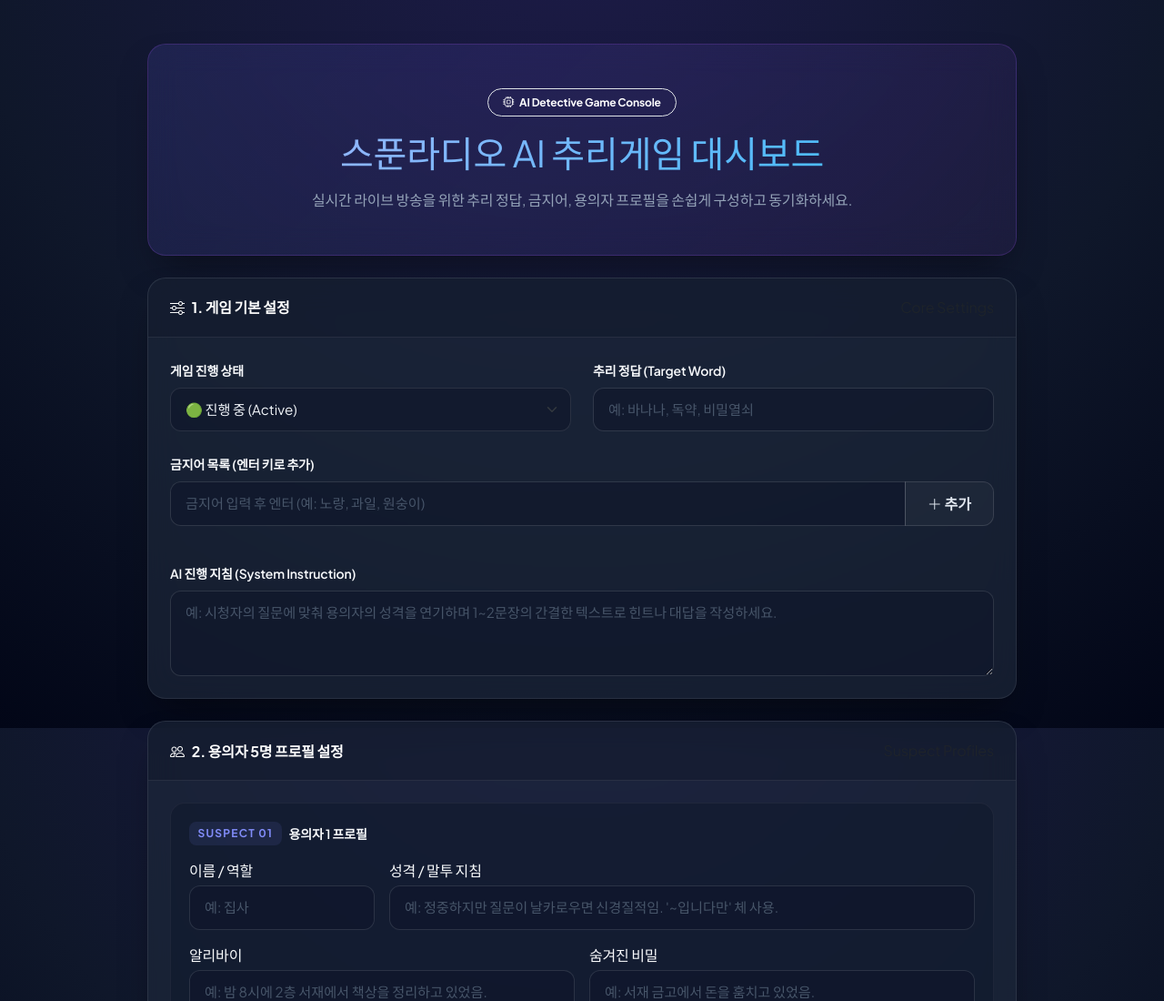
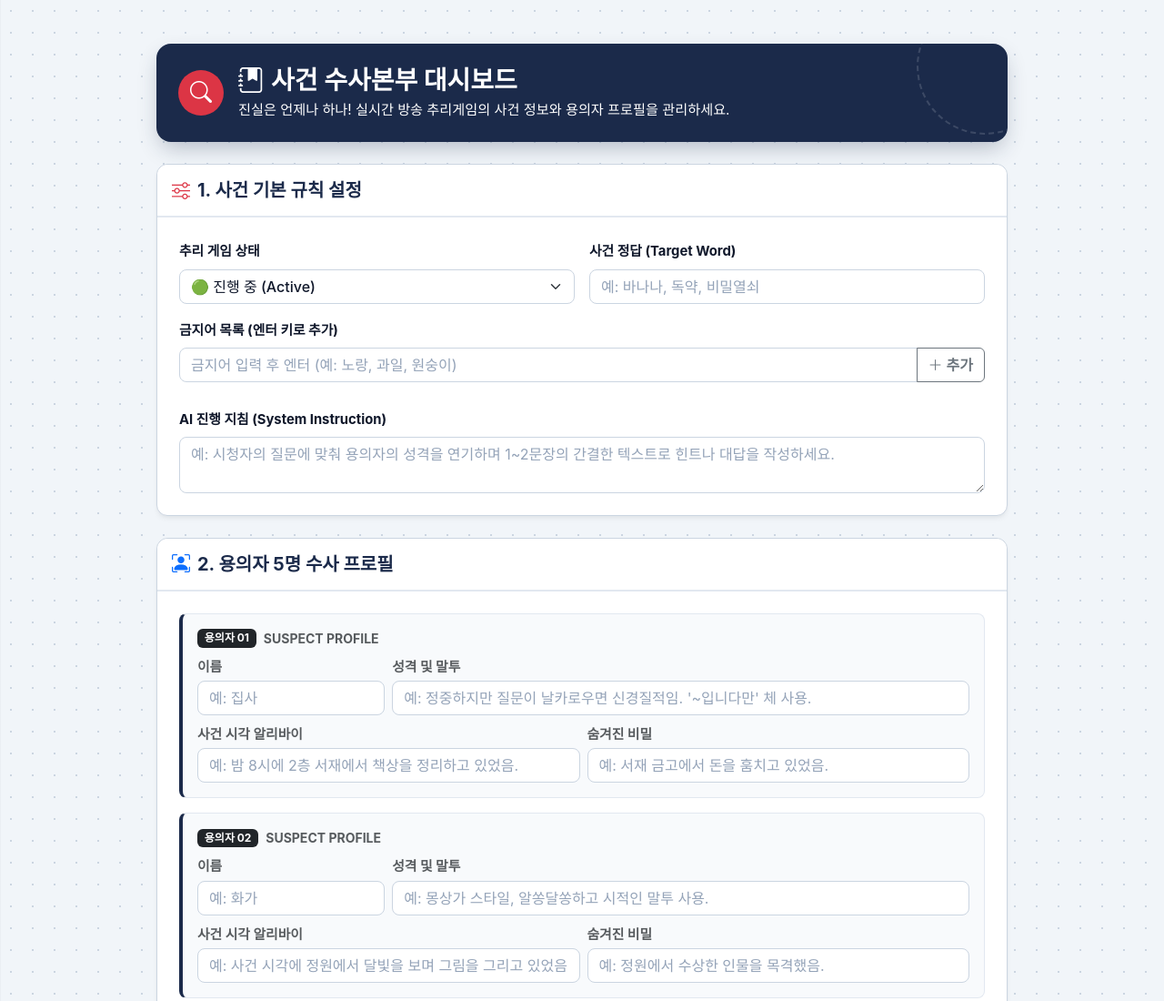
Before and after one commit to damjun0804-cell/dodam_game, a plain HTML site: page index.html in a window 1280 px wide. Shown: the top 1100 px of the page at 91% size. Drawn offline with nearby package versions, Linux system fonts and the light colour scheme; a web font is replaced by a local one.

Commit message:
Update index.html

```diff
--- a/index.html
+++ b/index.html
@@ -3,227 +3,196 @@
 <head>
   <meta charset="UTF-8">
   <meta name="viewport" content="width=device-width, initial-scale=1.0">
-  <title>스푼라디오 AI 추리게임 대시보드</title>
-  <!-- Google Fonts & Bootstrap 5 & Icons -->
-  <link rel="preconnect" href="https://fonts.googleapis.com">
-  <link rel="preconnect" href="https://fonts.gstatic.com" crossorigin>
-  <link href="https://fonts.googleapis.com/css2?family=Plus+Jakarta+Sans:wght@400;500;600;700;800&display=swap" rel="stylesheet">
+  <title>명탐정 코난 컨셉 AI 추리게임 대시보드</title>
   <link href="https://cdn.jsdelivr.net/npm/bootstrap@5.3.0/dist/css/bootstrap.min.css" rel="stylesheet">
-  <link rel="stylesheet" href="https://cdn.jsdelivr.net/npm/bootstrap-icons@1.11.1/font/bootstrap-icons.css">
+  <link rel="stylesheet" href="https://cdn.jsdelivr.net/npm/bootstrap-icons@1.10.5/font/bootstrap-icons.css">
+  <link rel="stylesheet" as="style" crossorigin href="https://cdn.jsdelivr.net/gh/orioncactus/pretendard@v1.3.8/dist/web/static/pretendard.css" />
   <style>
     :root {
-      --bg-gradient: radial-gradient(circle at 50% -20%, #1e1b4b 0%, #0f172a 60%, #020617 100%);
-      --card-bg: rgba(30, 41, 59, 0.65);
-      --card-border: rgba(255, 255, 255, 0.08);
-      --card-hover-border: rgba(99, 102, 241, 0.4);
-      --accent-purple: #818cf8;
-      --accent-indigo: #6366f1;
-      --accent-cyan: #38bdf8;
-      --text-muted: #94a3b8;
+      --conan-navy: #1b2a4a;
+      --conan-red: #dc2626;
+      --conan-yellow: #f59e0b;
+      --bg-paper: #f8fafc;
+      --card-bg: #ffffff;
+      --text-main: #0f172a;
+      --text-muted: #475569;
+      --border-color: #cbd5e1;
     }
 
     body {
-      background: var(--bg-gradient);
-      background-attachment: fixed;
-      color: #f8fafc;
-      font-family: 'Plus Jakarta Sans', -apple-system, BlinkMacSystemFont, "Segoe UI", Roboto, sans-serif;
-      min-height: 100vh;
-      letter-spacing: -0.01em;
-    }
-
-    /* Glassmorphism Cards */
-    .glass-card {
-      background: var(--card-bg);
-      backdrop-filter: blur(16px);
-      -webkit-backdrop-filter: blur(16px);
-      border: 1px solid var(--card-border);
-      border-radius: 1.25rem;
-      box-shadow: 0 20px 40px -15px rgba(0, 0, 0, 0.5);
-      transition: all 0.3s cubic-bezier(0.4, 0, 0.2, 1);
-    }
-
-    .glass-card:hover {
-      border-color: var(--card-hover-border);
+      background-color: #f1f5f9;
+      background-image:
+        radial-gradient(#cbd5e1 1px, transparent 1px),
+        linear-gradient(to right, rgba(27, 42, 74, 0.03) 1px, transparent 1px);
+      background-size: 24px 24px, 100% 100%;
+      color: var(--text-main);
+      font-family: "Pretendard Variable", Pretendard, -apple-system, BlinkMacSystemFont, system-ui, Roboto, sans-serif;
     }
 
     .header-card {
-      background: linear-gradient(135deg, rgba(99, 102, 241, 0.15) 0%, rgba(168, 85, 247, 0.08) 100%);
-      border: 1px solid rgba(168, 85, 247, 0.2);
+      background: var(--conan-navy);
+      color: #ffffff;
+      border-radius: 1rem;
+      position: relative;
+      overflow: hidden;
+      box-shadow: 0 10px 25px -5px rgba(27, 42, 74, 0.3);
+    }
+
+    .header-card::after {
+      content: '';
+      position: absolute;
+      top: -50px;
+      right: -50px;
+      width: 150px;
+      height: 150px;
+      border: 2px dashed rgba(255, 255, 255, 0.15);
+      border-radius: 50%;
+      pointer-events: none;
+    }
+
+    .card {
+      background-color: var(--card-bg);
+      border: 1px solid var(--border-color);
+      border-radius: 0.75rem;
+      box-shadow: 0 4px 6px -1px rgba(0, 0, 0, 0.05), 0 2px 4px -1px rgba(0, 0, 0, 0.03);
     }
 
     .card-header {
-      background: rgba(15, 23, 42, 0.4);
-      border-bottom: 1px solid var(--card-border);
-      padding: 1.25rem 1.5rem;
-      border-top-left-radius: 1.25rem !important;
-      border-top-right-radius: 1.25rem !important;
+      background-color: #ffffff;
+      border-bottom: 2px solid #e2e8f0;
+      border-top-left-radius: 0.75rem !important;
+      border-top-right-radius: 0.75rem !important;
+      color: var(--conan-navy);
     }
 
-    /* Gradient Typography */
-    .gradient-text {
-      background: linear-gradient(135deg, #a5b4fc 0%, #38bdf8 100%);
-      -webkit-background-clip: text;
-      -webkit-text-fill-color: transparent;
+    .form-label {
+      color: var(--text-main);
+      font-weight: 700;
+      font-size: 0.925rem;
     }
 
-    /* Custom Inputs & Controls */
     .form-control, .form-select {
-      background-color: rgba(15, 23, 42, 0.6);
-      color: #f1f5f9;
-      border: 1px solid rgba(255, 255, 255, 0.1);
-      border-radius: 0.75rem;
-      padding: 0.75rem 1rem;
-      font-size: 0.95rem;
-      transition: all 0.2s ease;
+      background-color: #ffffff;
+      color: var(--text-main);
+      border: 1.5px solid var(--border-color);
+      border-radius: 0.5rem;
+      font-weight: 500;
     }
 
     .form-control:focus, .form-select:focus {
-      background-color: rgba(15, 23, 42, 0.85);
-      color: #ffffff;
-      border-color: var(--accent-indigo);
-      box-shadow: 0 0 0 3px rgba(99, 102, 241, 0.2);
+      background-color: #ffffff;
+      color: var(--text-main);
+      border-color: var(--conan-navy);
+      box-shadow: 0 0 0 3px rgba(27, 42, 74, 0.15);
     }
 
     .form-control::placeholder {
-      color: #475569;
+      color: #94a3b8;
+      font-weight: 400;
     }
 
-    /* Suspect Cards Styling */
     .suspect-card {
-      background: rgba(15, 23, 42, 0.5);
-      border: 1px solid rgba(255, 255, 255, 0.05);
-      border-radius: 1rem;
-      padding: 1.25rem;
-      transition: all 0.25s ease;
-    }
-
-    .suspect-card:hover {
-      background: rgba(15, 23, 42, 0.75);
-      border-color: rgba(129, 140, 248, 0.3);
-      transform: translateY(-2px);
-    }
-
-    .suspect-number {
-      font-size: 0.75rem;
-      font-weight: 700;
-      letter-spacing: 0.1em;
-      text-transform: uppercase;
-      color: var(--accent-purple);
-      background: rgba(129, 140, 248, 0.1);
-      padding: 0.25rem 0.6rem;
+      background-color: #f8fafc;
+      border: 1px solid #e2e8f0;
+      border-left: 4px solid var(--conan-navy);
       border-radius: 0.5rem;
     }
 
-    /* Badges & Tags */
     .badge-tag {
-      font-weight: 500;
-      padding: 0.55em 0.9em;
-      border-radius: 0.6rem;
-      background: rgba(239, 68, 68, 0.15) !important;
-      color: #fca5a5 !important;
-      border: 1px solid rgba(239, 68, 68, 0.3);
+      cursor: pointer;
+      font-weight: 600;
+      padding: 0.5em 0.8em;
+      border-radius: 0.375rem;
       transition: all 0.2s ease;
-      cursor: pointer;
+      background-color: #fee2e2 !important;
+      color: #991b1b !important;
+      border: 1px solid #fca5a5;
     }
 
     .badge-tag:hover {
-      background: rgba(239, 68, 68, 0.3) !important;
-      border-color: rgba(239, 68, 68, 0.5);
-      transform: scale(1.03);
-    }
-
-    /* Buttons */
-    .btn-gradient {
-      background: linear-gradient(135deg, #6366f1 0%, #4f46e5 100%);
-      color: #ffffff;
-      border: none;
-      border-radius: 0.75rem;
-      font-weight: 600;
-      box-shadow: 0 4px 15px rgba(99, 102, 241, 0.35);
-      transition: all 0.25s ease;
-    }
-
-    .btn-gradient:hover {
-      background: linear-gradient(135deg, #4f46e5 0%, #4338ca 100%);
-      color: #ffffff;
-      box-shadow: 0 6px 20px rgba(99, 102, 241, 0.5);
+      background-color: var(--conan-red) !important;
+      color: #ffffff !important;
       transform: translateY(-1px);
     }
 
-    .btn-outline-glass {
-      background: rgba(255, 255, 255, 0.03);
-      color: #e2e8f0;
-      border: 1px solid rgba(255, 255, 255, 0.12);
-      border-radius: 0.75rem;
+    .btn-conan-primary {
+      background-color: var(--conan-navy);
+      color: #ffffff;
+      border: none;
       font-weight: 600;
-      transition: all 0.25s ease;
     }
 
-    .btn-outline-glass:hover {
-      background: rgba(255, 255, 255, 0.08);
+    .btn-conan-primary:hover {
+      background-color: #0f172a;
       color: #ffffff;
-      border-color: rgba(255, 255, 255, 0.25);
+    }
+
+    .btn-conan-accent {
+      background-color: var(--conan-red);
+      color: #ffffff;
+      border: none;
+      font-weight: 600;
+    }
+
+    .btn-conan-accent:hover {
+      background-color: #b91c1c;
+      color: #ffffff;
     }
   </style>
 </head>
 <body>
-  <div class="container py-5" style="max-width: 980px;">
-
-    <!-- 헤더 영역 -->
-    <div class="glass-card header-card p-4 p-md-5 mb-4 text-center">
-      <span class="badge rounded-pill bg-indigo-500/20 text-indigo-300 border border-indigo-500/30 mb-3 px-3 py-2">
-        <i class="bi bi-cpu me-1"></i> AI Detective Game Console
-      </span>
-      <h1 class="fw-extrabold gradient-text mb-3 display-6">스푼라디오 AI 추리게임 대시보드</h1>
-      <p class="text-slate-400 mb-0 mx-auto" style="max-width: 600px; color: var(--text-muted);">
-        실시간 라이브 방송을 위한 추리 정답, 금지어, 용의자 프로필을 손쉽게 구성하고 동기화하세요.
-      </p>
+  <div class="container py-5" style="max-width: 960px;">
+    <!-- 헤더 -->
+    <div class="header-card p-4 mb-4">
+      <div class="d-flex align-items-center gap-3">
+        <div class="bg-danger text-white rounded-circle d-flex align-items-center justify-content-center" style="width: 50px; height: 50px;">
+          <i class="bi bi-search fs-4"></i>
+        </div>
+        <div>
+          <h3 class="fw-bold mb-1 text-white"><i class="bi bi-journal-bookmark-fill me-2"></i>사건 수사본부 대시보드</h3>
+          <p class="mb-0 text-slate-200 opacity-90" style="font-size: 0.95rem;">진실은 언제나 하나! 실시간 방송 추리게임의 사건 정보와 용의자 프로필을 관리하세요.</p>
+        </div>
+      </div>
     </div>
 
     <!-- 1. 기본 설정 -->
-    <div class="glass-card mb-4">
-      <div class="card-header d-flex align-items-center justify-content-between">
-        <h5 class="card-title mb-0 fw-bold text-white fs-6">
-          <i class="bi bi-sliders me-2 text-indigo-400"></i>1. 게임 기본 설정
-        </h5>
-        <span class="text-xs text-muted">Core Settings</span>
+    <div class="card mb-4">
+      <div class="card-header py-3">
+        <h5 class="card-title mb-0 fw-bold"><i class="bi bi-sliders me-2 text-danger"></i>1. 사건 기본 규칙 설정</h5>
       </div>
       <div class="card-body p-4">
-        <div class="row g-4">
+        <div class="row g-3">
           <div class="col-md-6">
-            <label class="form-label fw-semibold text-slate-300 small">게임 진행 상태</label>
+            <label class="form-label">추리 게임 상태</label>
             <select id="isGameActive" class="form-select">
               <option value="true">🟢 진행 중 (Active)</option>
               <option value="false">🔴 일시 정지 (Paused)</option>
             </select>
           </div>
           <div class="col-md-6">
-            <label class="form-label fw-semibold text-slate-300 small">추리 정답 (Target Word)</label>
+            <label class="form-label">사건 정답 (Target Word)</label>
             <input type="text" id="targetWord" class="form-control" placeholder="예: 바나나, 독약, 비밀열쇠">
           </div>
           <div class="col-12">
-            <label class="form-label fw-semibold text-slate-300 small">금지어 목록 (엔터 키로 추가)</label>
+            <label class="form-label">금지어 목록 (엔터 키로 추가)</label>
             <div class="input-group mb-2">
               <input type="text" id="forbiddenInput" class="form-control" placeholder="금지어 입력 후 엔터 (예: 노랑, 과일, 원숭이)">
-              <button class="btn btn-outline-glass px-4" type="button" onclick="addForbiddenWord()"><i class="bi bi-plus-lg"></i> 추가</button>
+              <button class="btn btn-outline-secondary fw-semibold" type="button" onclick="addForbiddenWord()"><i class="bi bi-plus-lg"></i> 추가</button>
             </div>
-            <div id="forbiddenTags" class="d-flex flex-wrap gap-2 pt-2"></div>
+            <div id="forbiddenTags" class="d-flex flex-wrap gap-2 pt-1"></div>
           </div>
           <div class="col-12">
-            <label class="form-label fw-semibold text-slate-300 small">AI 진행 지침 (System Instruction)</label>
-            <textarea id="systemInstruction" class="form-control" rows="3" placeholder="예: 시청자의 질문에 맞춰 용의자의 성격을 연기하며 1~2문장의 간결한 텍스트로 힌트나 대답을 작성하세요."></textarea>
+            <label class="form-label">AI 진행 지침 (System Instruction)</label>
+            <textarea id="systemInstruction" class="form-control" rows="2" placeholder="예: 시청자의 질문에 맞춰 용의자의 성격을 연기하며 1~2문장의 간결한 텍스트로 힌트나 대답을 작성하세요."></textarea>
           </div>
         </div>
       </div>
     </div>
 
     <!-- 2. 용의자 프로필 -->
-    <div class="glass-card mb-4">
-      <div class="card-header d-flex align-items-center justify-content-between">
-        <h5 class="card-title mb-0 fw-bold text-white fs-6">
-          <i class="bi bi-people me-2 text-cyan-400"></i>2. 용의자 5명 프로필 설정
-        </h5>
-        <span class="text-xs text-muted">Suspect Profiles</span>
+    <div class="card mb-4">
+      <div class="card-header py-3">
+        <h5 class="card-title mb-0 fw-bold"><i class="bi bi-person-bounding-box me-2 text-primary"></i>2. 용의자 5명 수사 프로필</h5>
       </div>
       <div class="card-body p-4">
         <div id="suspectsContainer" class="d-flex flex-column gap-3"></div>
@@ -231,29 +200,20 @@
     </div>
 
     <!-- 3. GitHub 연동 및 동기화 -->
-    <div class="glass-card mb-4">
-      <div class="card-header d-flex align-items-center justify-content-between">
-        <h5 class="card-title mb-0 fw-bold text-white fs-6">
-          <i class="bi bi-cloud-arrow-up me-2 text-emerald-400"></i>3. 설정 저장 및 동기화
-        </h5>
-        <span class="text-xs text-muted">Sync & Export</span>
+    <div class="card mb-4">
+      <div class="card-header py-3">
+        <h5 class="card-title mb-0 fw-bold"><i class="bi bi-cloud-check-fill me-2 text-success"></i>3. 데이터 동기화</h5>
       </div>
       <div class="card-body p-4">
-        <p class="mb-4 small" style="color: var(--text-muted);">
-          <i class="bi bi-info-circle me-1 text-indigo-400"></i>
-          <strong>GitHub에 바로 저장</strong> 버튼을 누르면 <code>game_config.json</code> 파일이 저장소에 즉시 업로드되어 파이썬 봇이 자동 적용합니다.
+        <p class="text-muted mb-3" style="font-size: 0.9rem;">
+          <i class="bi bi-shield-lock-fill text-warning me-1"></i> [GitHub에 바로 저장] 버튼을 누르면 설정된 Access Token으로 <code>game_config.json</code>이 업데이트됩니다.
         </p>
-        <div class="d-flex flex-wrap gap-3">
-          <button class="btn btn-gradient px-4 py-2.5" onclick="saveToGitHub()">
-            <i class="bi bi-github me-2"></i>GitHub에 바로 저장
-          </button>
-          <button class="btn btn-outline-glass px-4 py-2.5" onclick="downloadJSON()">
-            <i class="bi bi-download me-2"></i>game_config.json 수동 다운로드
-          </button>
+        <div class="d-flex gap-2">
+          <button class="btn btn-conan-primary px-4 py-2" onclick="saveToGitHub()"><i class="bi bi-github me-1"></i> GitHub에 바로 저장</button>
+          <button class="btn btn-outline-secondary px-4 py-2 fw-semibold" onclick="downloadJSON()"><i class="bi bi-download me-1"></i> game_config.json 수동 다운로드</button>
         </div>
       </div>
     </div>
-
   </div>
 
   <script>
@@ -299,27 +259,28 @@
 
       for (let i = 1; i <= 5; i++) {
         const ph = placeholders[i];
+        const suspectNumber = String(i).padStart(2, '0');
         container.innerHTML += `
-          <div class="suspect-card">
-            <div class="d-flex align-items-center mb-3">
-              <span class="suspect-number me-2">Suspect 0${i}</span>
-              <span class="fw-semibold text-slate-200 small">용의자 ${i} 프로필</span>
+          <div class="suspect-card p-3">
+            <div class="d-flex align-items-center mb-2">
+              <span class="badge bg-dark me-2">용의자 ${suspectNumber}</span>
+              <span class="text-muted small fw-bold">SUSPECT PROFILE</span>
             </div>
-            <div class="row g-3">
+            <div class="row g-2">
               <div class="col-md-3">
-                <label class="form-label text-slate-400 text-xs mb-1">이름 / 역할</label>
+                <label class="form-label small text-muted mb-1">이름</label>
                 <input type="text" id="suspect_${i}_name" class="form-control" placeholder="${ph.name}">
               </div>
               <div class="col-md-9">
-                <label class="form-label text-slate-400 text-xs mb-1">성격 / 말투 지침</label>
+                <label class="form-label small text-muted mb-1">성격 및 말투</label>
                 <input type="text" id="suspect_${i}_personality" class="form-control" placeholder="${ph.personality}">
               </div>
               <div class="col-md-6">
-                <label class="form-label text-slate-400 text-xs mb-1">알리바이</label>
+                <label class="form-label small text-muted mb-1">사건 시각 알리바이</label>
                 <input type="text" id="suspect_${i}_alibi" class="form-control" placeholder="${ph.alibi}">
               </div>
               <div class="col-md-6">
-                <label class="form-label text-slate-400 text-xs mb-1">숨겨진 비밀</label>
+                <label class="form-label small text-muted mb-1">숨겨진 비밀</label>
                 <input type="text" id="suspect_${i}_secret" class="form-control" placeholder="${ph.secret}">
               </div>
             </div>
@@ -373,7 +334,7 @@
         }
 
         const body = {
-          message: "Update game_config.json via Dashboard",
+          message: "Update game_config.json via Conan Dashboard",
           content: btoa(unescape(encodeURIComponent(JSON.stringify(configData, null, 2)))),
           sha: sha || undefined
         };
```
